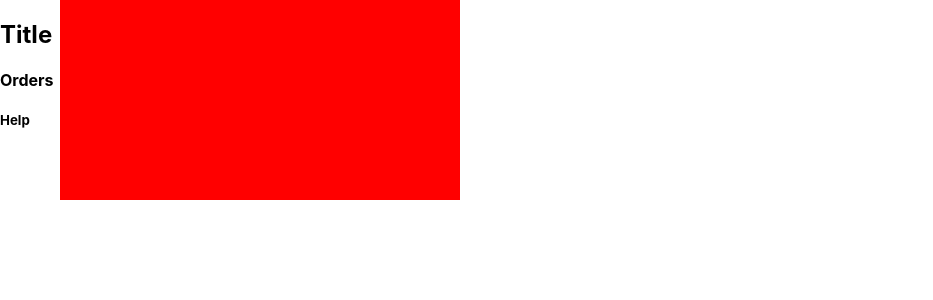
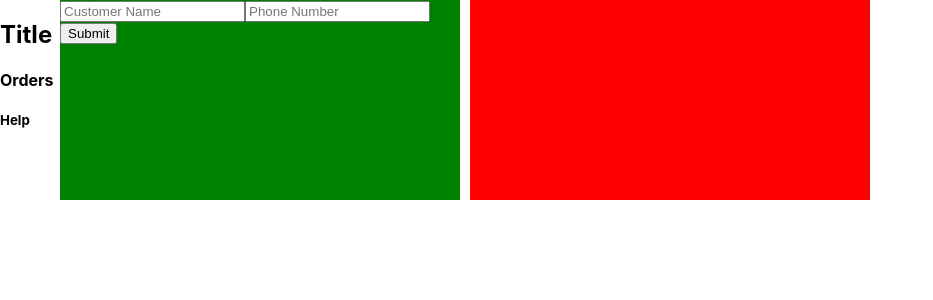
Before and after one commit to shsiangg/dry_cleaner_app, a React (Create React App) app: page / in a window 1280 px wide. Shown: the top 300 px of the page, without its empty margins (0-933 px from the left). Built offline with nearby package versions, Linux system fonts and the light colour scheme.

Commit message:
dashboard needs to hold state of children

```diff
--- a/src/App.js
+++ b/src/App.js
@@ -1,9 +1,7 @@
 import React from 'react';
-import logo from './logo.svg';
-import './App.css';
-import ReactDOM from 'react-dom';
 import Dashboard from './components/dashboard.js'
 import Navbar from './components/navbar.js'
+import './App.css'
 
 function App() {
 
--- a/src/components/dashboard.js
+++ b/src/components/dashboard.js
@@ -1,22 +1,50 @@
 import React, {useState} from 'react';
 import './dashboard.css'
 import DashboardItem from './dashboard_item';
+import SubmittedItem from './submitted_item'
+import CompletedItem from './completed_item';
 
 export default function Dashboard(props) {
-  const [items, setItems] = useState([])
+  const [items, setItems] = useState([{state: 'empty', id: 0}])
+  const [itemCount, setItemCount] = useState(1)
 
+  const handleSubmit = (e, child_key) => {
+    e.preventDefault();
+    let cards = [...items]
+    cards[child_key] = {state: 'submit', id: child_key}
+    setItems(cards)
+    console.log('after adding submit')
+    console.log(items)
+  }
 
+  const handleComplete = (e, child_key) => {
+    e.preventDefault();
+    console.log('completed')
+  }
 
   const addItem = () => {
-    console.log('adding item')
-    setItems([...items, {item: true}])
+    setItemCount(itemCount + 1)
+    setItems([...items, {state: 'empty', id: itemCount}])
   }
-  console.log(items)
   return (
     <div className="dashboard">
-      {items.map(() =>  <DashboardItem />)}
+      {items.map((item) => {
+        console.log("inside map, item state: " + item.state)
+        if (item.state === 'empty') {
+          return <DashboardItem handleSubmit={handleSubmit} key={item.id} uid={item.id}/>
+        } else {
+          return <SubmittedItem handleSubmit={handleSubmit} key={item.id}/>
+        }
+      })}
       <div className="dashboard-item add-order" type="button" onClick={() => addItem()}>
       </div>
     </div>
   )
 }
+/*
+else if (item === 'submit') {
+          return <SubmittedItem handleComplete={handleComplete}  key={key}/>
+        } else {
+          return <CompletedItem />
+        }
+        */
--- a/src/components/dashboard_item.js
+++ b/src/components/dashboard_item.js
@@ -1,31 +1,21 @@
-import React , { useState } from 'react';
+import React , { useState, useEffect } from 'react';
 import SubmittedItem from './submitted_item'
 import './dashboard.css'
 
 export default function DashboardItem(props) {
-  const [submitted, setSubmitted] = useState(false)
-
-  const handleSubmit = () => {
-    console.log("submitted")
-    setSubmitted(true)
-  }
+  const [name, setName] = useState()
+  const [number, setNumber] = useState()
 
 
-  if (submitted) {
-    return (
-      <SubmittedItem />
-    )
-  } else {
-      return (
-        <div className="dashboard-item">
-          <form>
-            <input type="text" name="name" placeholder="Customer Name"></input>
-            <input type="tel" name="number" placeholder="Phone Number"></input>
-            <input type="submit" value="Submit" onClick={() => handleSubmit()}></input>
-          </form>
-        </div>
-      )
-  }
+  return (
+    <div className={`dashboard-item ${props.uid}`} >
+      <form onSubmit={(e) => props.handleSubmit(e, props.uid)}>
+        <input required  name="name" placeholder="Customer Name" value={name} onChange={(e) => setName(e.target.value)} ></input>
+        <input required pattern="\d{10}"  name="number" placeholder="Phone Number" value={number} onChange={(e) => setNumber(e.target.value)} ></input>
+        <input type="submit" value="Submit" ></input>
+      </form>
+    </div>
+  )
 
 }
 
--- a/src/components/submitted_item.js
+++ b/src/components/submitted_item.js
@@ -19,6 +19,8 @@ export default function SubmittedItem(props) {
   return (
     <div>
       Submitted
+      <p>{props.name}</p>
+      <p>{props.number}</p>
       <button onClick={() => handleCompleted()}>Complete Order</button>
     </div>
   )
```
